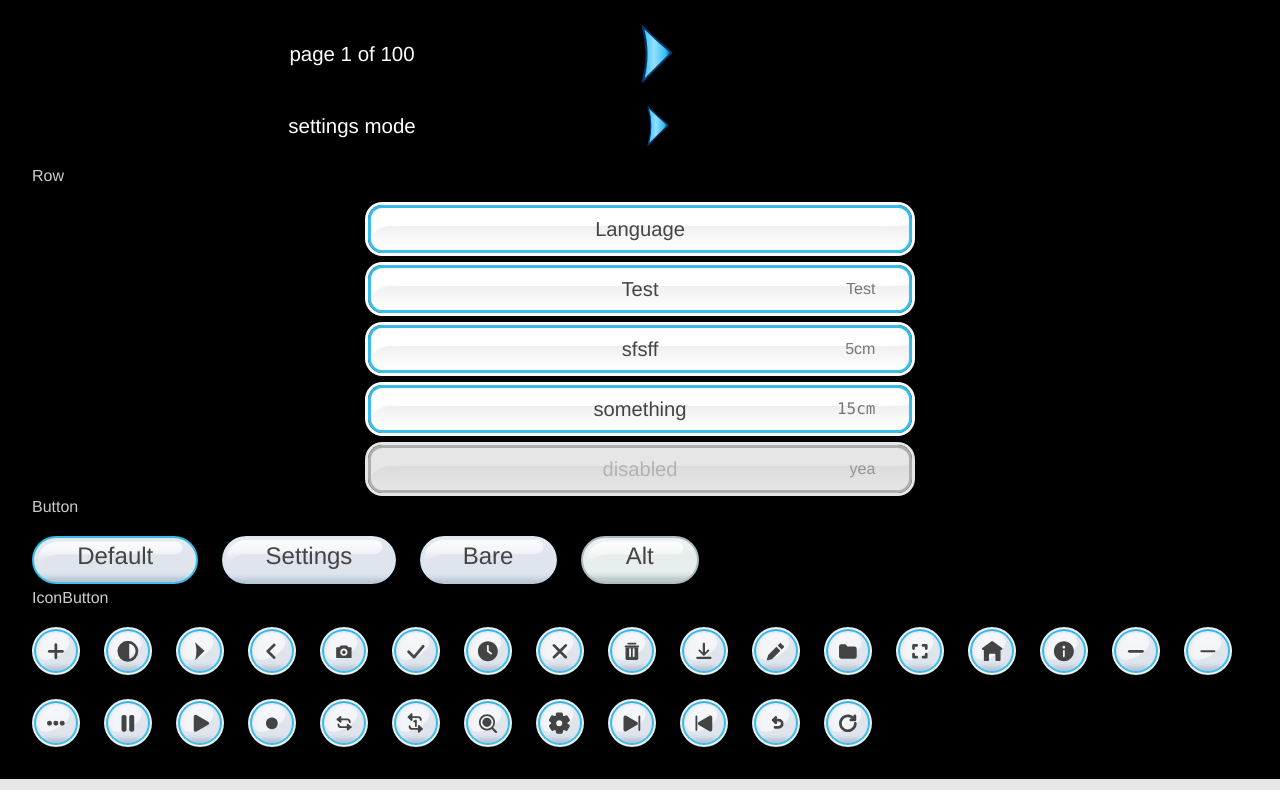
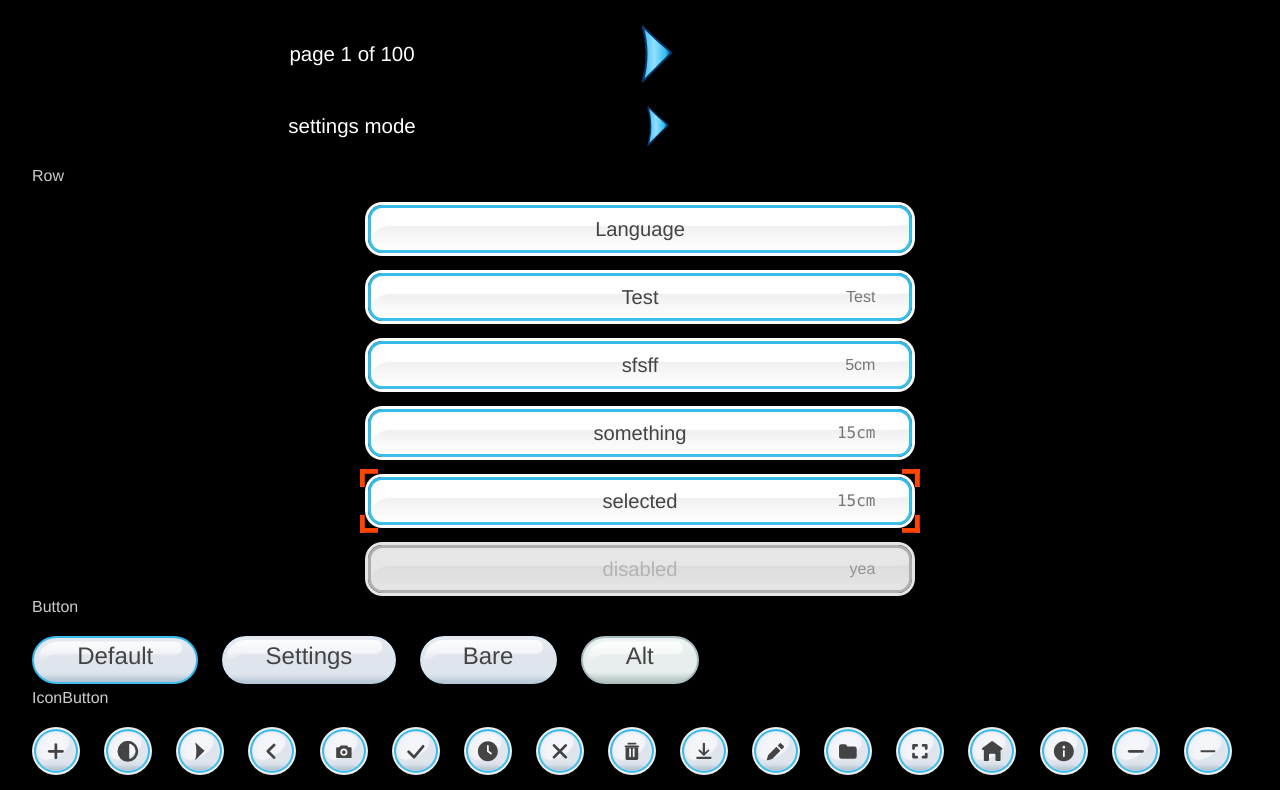
Before and after one commit to mathiiiiiis/mii-studio, a Vue app: page /kitchen in a window 1280 px wide. Shown: the part 622-1412 px from the top of the page. Built offline with nearby package versions, Linux system fonts and the light colour scheme.

Commit message:
feat(ui): add a selected state to Row

```diff
--- a/src/ui/controls/Row.vue
+++ b/src/ui/controls/Row.vue
@@ -3,6 +3,7 @@ defineProps({
   label: { type: String, required: true },
   value: { type: [String, Number], default: "" },
   numeric: { type: Boolean, default: false },
+  selected: { type: Boolean, default: false },
   disabled: { type: Boolean, default: false },
 });
 
@@ -12,6 +13,7 @@ defineEmits(["click"]);
 <template>
   <button
     class="row"
+    :class="{ selected }"
     type="button"
     :disabled="disabled"
     @click="$emit('click', $event)"
@@ -94,6 +96,32 @@ defineEmits(["click"]);
     }
   }
 
+  &.selected::after {
+    --arm: calc(var(--control-height) * 0.38);
+    --thick: calc(var(--control-height) * 0.1);
+    content: "";
+    position: absolute;
+    inset: calc(var(--control-height) * -0.23);
+    background:
+      linear-gradient(var(--select-frame) 0 0) left top / var(--arm)
+        var(--thick) no-repeat,
+      linear-gradient(var(--select-frame) 0 0) left top / var(--thick)
+        var(--arm) no-repeat,
+      linear-gradient(var(--select-frame) 0 0) right top / var(--arm)
+        var(--thick) no-repeat,
+      linear-gradient(var(--select-frame) 0 0) right top / var(--thick)
+        var(--arm) no-repeat,
+      linear-gradient(var(--select-frame) 0 0) left bottom / var(--arm)
+        var(--thick) no-repeat,
+      linear-gradient(var(--select-frame) 0 0) left bottom / var(--thick)
+        var(--arm) no-repeat,
+      linear-gradient(var(--select-frame) 0 0) right bottom / var(--arm)
+        var(--thick) no-repeat,
+      linear-gradient(var(--select-frame) 0 0) right bottom / var(--thick)
+        var(--arm) no-repeat;
+    pointer-events: none;
+  }
+
   &:hover,
   &:focus-visible {
     --row-edge: var(--control-edge-active);
--- a/src/ui/theme/_palette.scss
+++ b/src/ui/theme/_palette.scss
@@ -20,6 +20,8 @@ $violet-hi: #b4b4fd;
 $violet-lo: #a1a1ec;
 $violet-edge: #208efd;
 
+$orange: #ff4500;
+
 $btn-hi: #f9fbfc;
 $btn-lo: #dfe5ed;
 $btn-alt-lo: #d7e0e0;
--- a/src/ui/views/Kitchen.vue
+++ b/src/ui/views/Kitchen.vue
@@ -94,6 +94,7 @@ const askTest2 = async () => {
         <Row label="Test" value="Test" />
         <Row label="sfsff" value="5cm" />
         <Row label="something" value="15cm" numeric />
+        <Row label="selected" value="15cm" numeric selected />
         <Row label="disabled" value="yea" disabled />
       </div>
     </section>
@@ -161,7 +162,7 @@ const askTest2 = async () => {
 
 .rows {
   display: grid;
-  gap: 0.75rem;
+  gap: 1.25rem;
 }
 
 .pager {
```
Also changed, not shown: src/ui/theme/_tokens.scss (+2 -0 lines).
